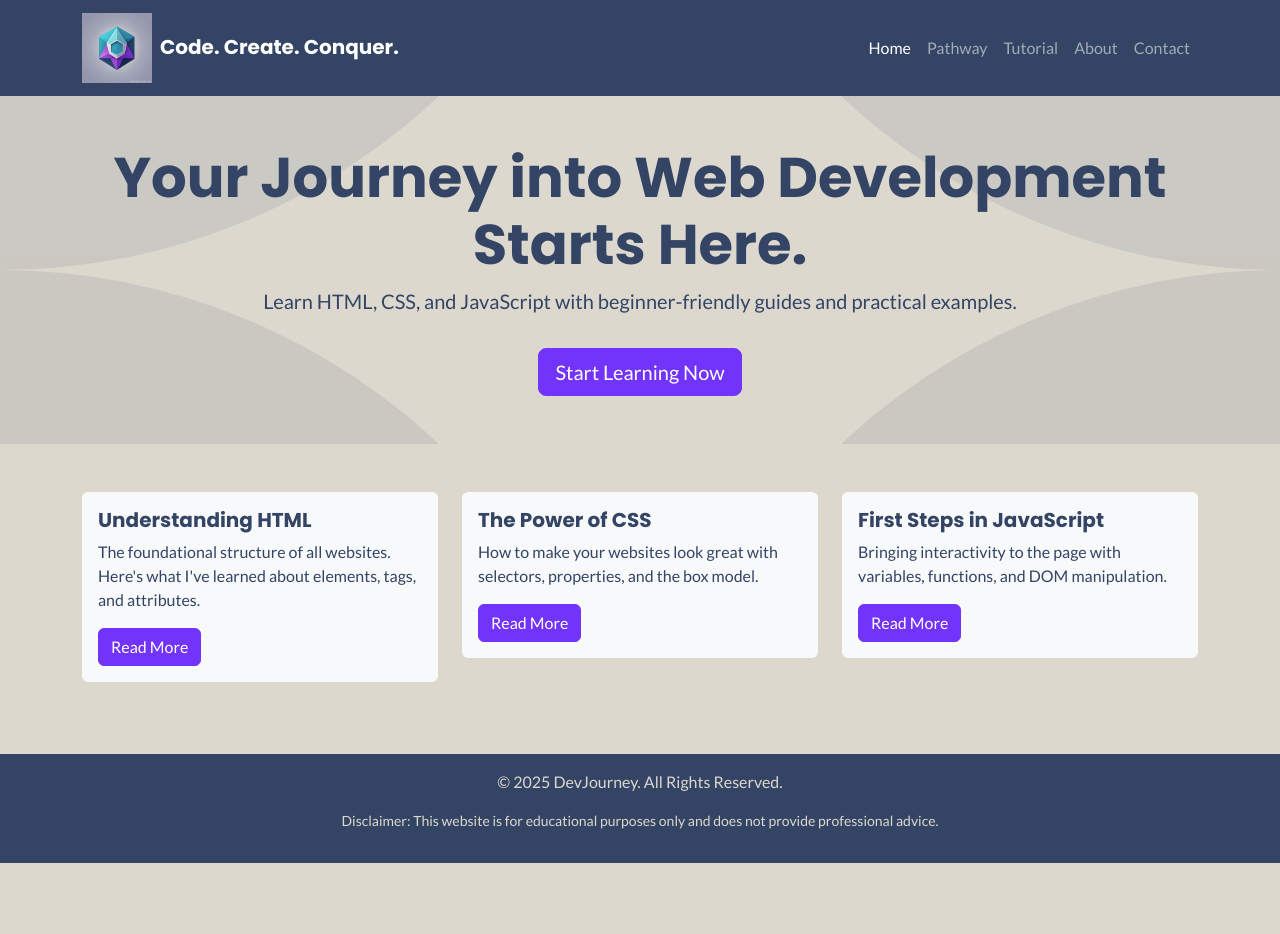
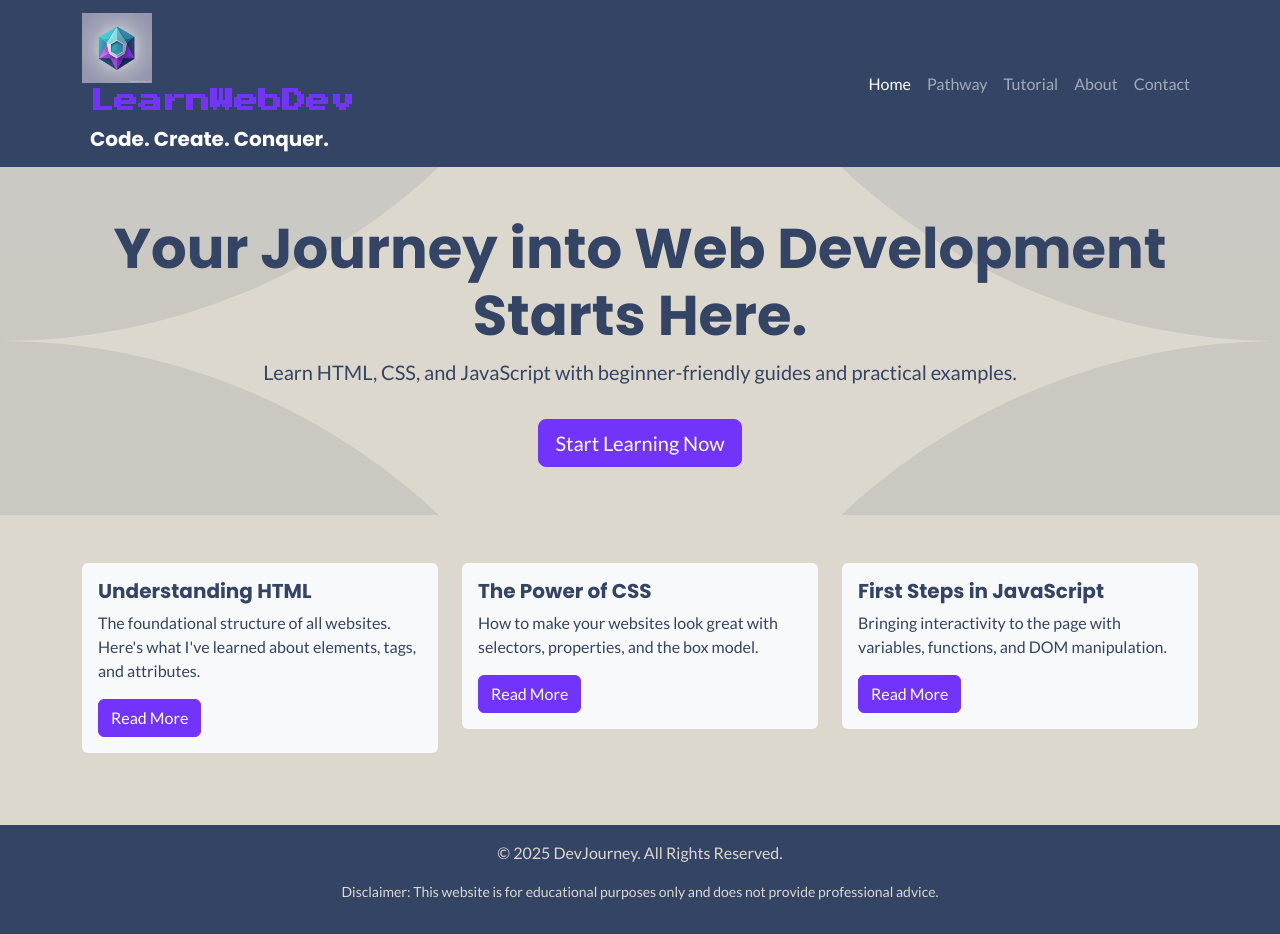
Before and after one commit to DanielTso/learn-web-dev, a plain HTML site: page index.html in a window 1280 px wide. Before the commit the page ends 863 px from the top, so only its background shows below. Drawn offline with nearby package versions, Linux system fonts and the light colour scheme.

Commit message:
feat: Add 'LearnWebDev' title with unique font to navbar

```diff
--- a/css/style.css
+++ b/css/style.css
@@ -1,6 +1,14 @@
 /* Custom Styles */
 
-@import url('https://fonts.googleapis.com/css2?family=Poppins:wght@700&family=Lato:wght@400;700&display=swap');
+@import url('https://fonts.googleapis.com/css2?family=Lato:wght@400;700&family=Poppins:wght@700&family=Press+Start+2P&display=swap');
+
+#learn-web-dev-text {
+    font-family: 'Press Start 2P', cursive;
+    font-size: 1.2em; /* Adjust as needed */
+    color: #7234fa; /* Primary accent color */
+    display: block; /* Ensure it takes its own line */
+    margin-bottom: 5px; /* Space between title and tagline */
+}
 
 body {
     font-family: 'Lato', sans-serif;
--- a/index.html
+++ b/index.html
@@ -12,7 +12,7 @@
     <!-- Navigation Bar -->
     <nav class="navbar navbar-expand-lg navbar-dark bg-dark">
         <div class="container">
-            <a class="navbar-brand" href="index.html"><img src="images/devblog_logo.jpg" alt="DevBlog Logo" style="height: 70px;"><span class="ms-2 d-none d-sm-inline">Code. Create. Conquer.</span></a>
+            <a class="navbar-brand" href="index.html"><img src="images/devblog_logo.jpg" alt="DevBlog Logo" style="height: 70px;"><span class="ms-2 d-block" id="learn-web-dev-text">LearnWebDev</span><span class="ms-2 d-none d-sm-inline">Code. Create. Conquer.</span></a>
             <button class="navbar-toggler" type="button" data-bs-toggle="collapse" data-bs-target="#navbarNav" aria-controls="navbarNav" aria-expanded="false" aria-label="Toggle navigation">
                 <span class="navbar-toggler-icon"></span>
             </button>
```
Also changed, not shown: about.html (+1 -1 lines), contact.html (+1 -1 lines), pathway.html (+1 -1 lines), tutorial.html (+1 -1 lines).
